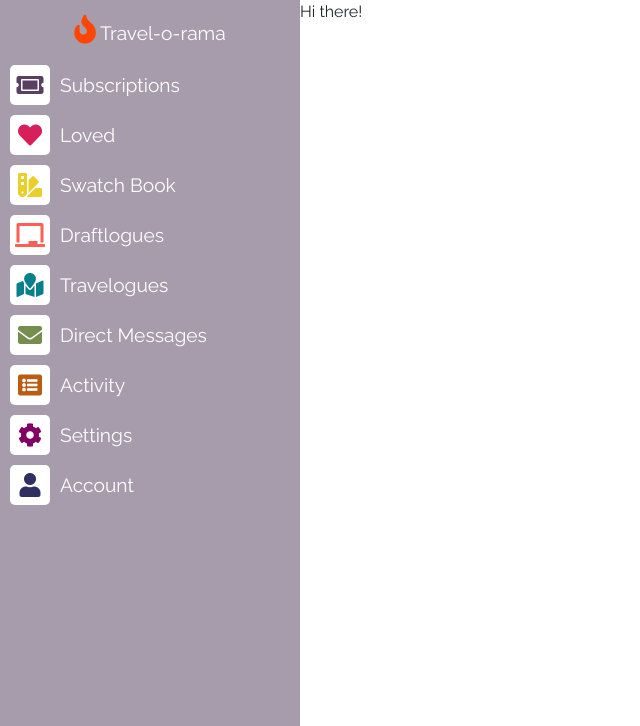
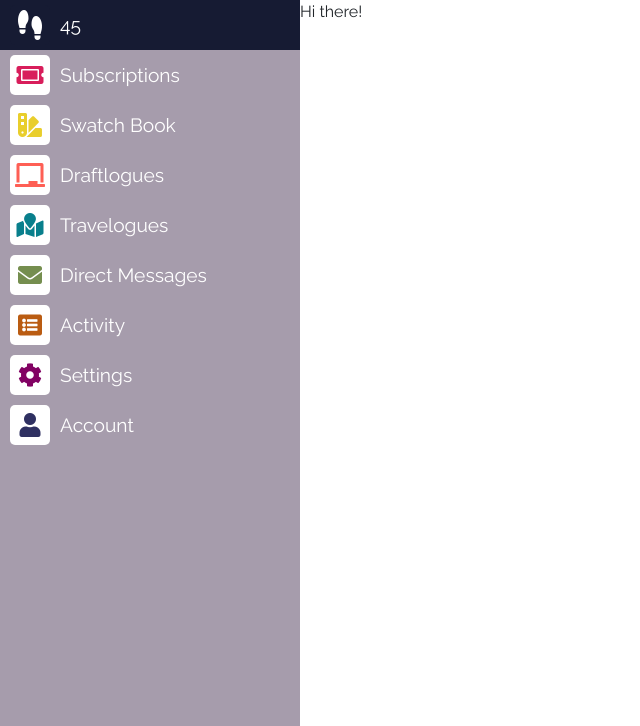
Before and after one commit to sanikakul/Travelogue, a Django app: page /login/ in a window 1280 px wide. Shown: the part 74-800 px from the top of the page, without its empty margins (0-640 px from the left). Run offline with Django 3.2, Linux system fonts and the light colour scheme; some libraries are stand-ins or nearby versions.

Commit message:
minor changes

```diff
--- a/common/static/common/css/common.css
+++ b/common/static/common/css/common.css
@@ -40,15 +40,11 @@ body > div {
     font-size: 1rem;
 }
 
-.travel-o-rama {
-    color: orangered;
+.trots {
+    color: #ffffff;
 }
 
 .subscriptions {
-    color: #593F62;
-}
-
-.loved {
     color: #D81E5B;
 }
 
--- a/common/templates/common/common_index.html
+++ b/common/templates/common/common_index.html
@@ -47,19 +47,13 @@
 
     <div>
         <div class="sidebar bg-lavender">
-            <div style="width: 100%; height: 60px; text-align: center; padding: 10px 20px;">
-                <i class="fas fa-fire large-header-font travel-o-rama" style="line-height: 40px;"></i>
-                <span style="line-height: 30px;" class="menu-font white">
-                    Travel-o-rama
-                </span>
+            <div class="sidebar-menu-element bg-lunar-blue white">
+                <div class="bg-lunar-blue sidebar-menu-icon"><i class="fas fa-shoe-prints fa-rotate-270 trots"></i></div>
+                <div class="sidebar-menu-text menu-font"><span>45</span></div>
             </div>
             <div class="sidebar-menu-element white">
                 <div class="bg-white lavender sidebar-menu-icon"><i class="fas fa-ticket-alt subscriptions"></i></div>
                 <div class="sidebar-menu-text menu-font"><span>Subscriptions</span></div>
-            </div>
-            <div class="sidebar-menu-element white">
-                <div class="bg-white lavender sidebar-menu-icon"><i class="fas fa-heart loved"></i></div>
-                <div class="sidebar-menu-text menu-font"><span>Loved</span></div>
             </div>
             <div class="sidebar-menu-element white">
                 <div class="bg-white lavender sidebar-menu-icon"><i class="fas fa-swatchbook swatch-book"></i></div>
```
